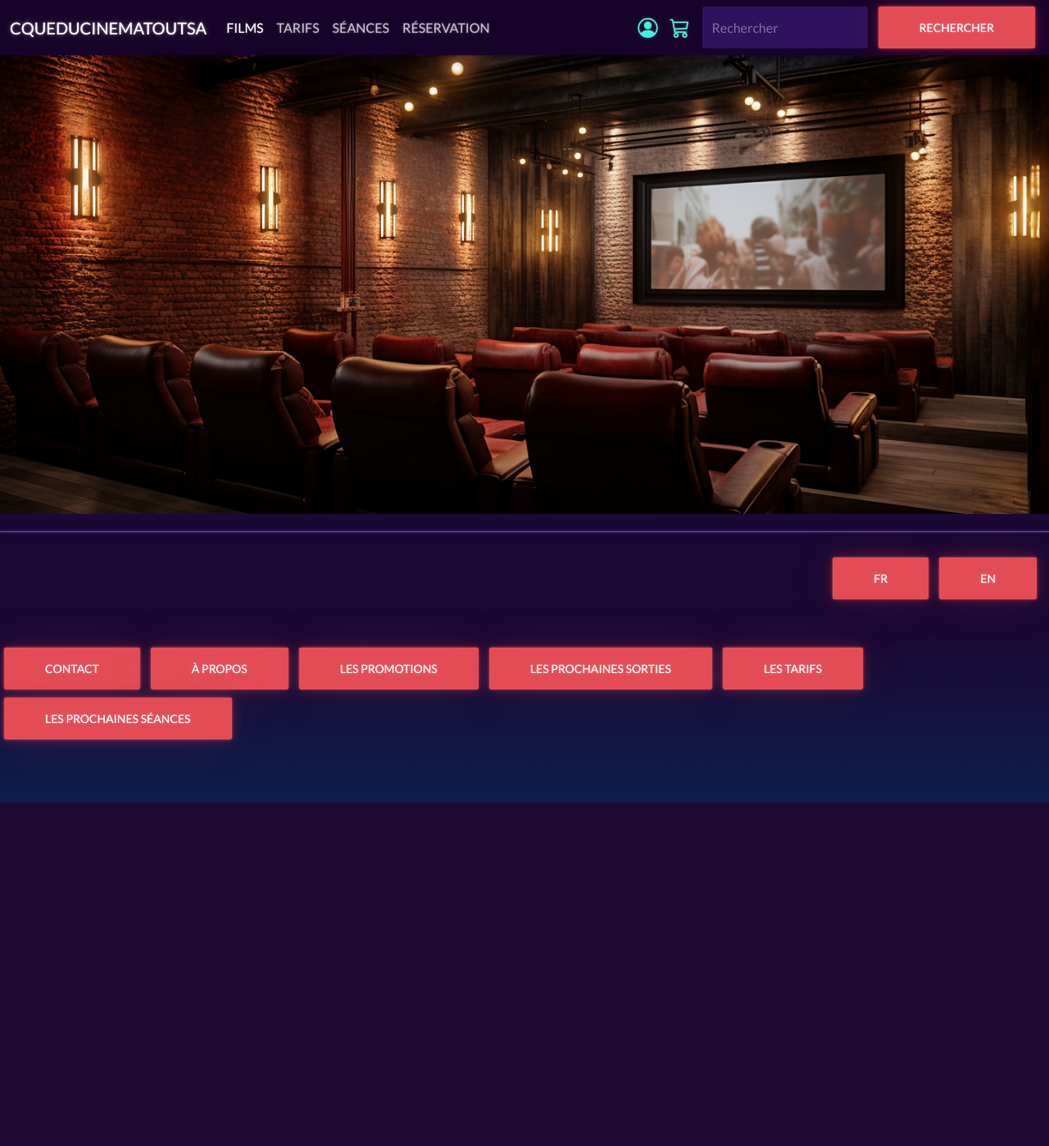
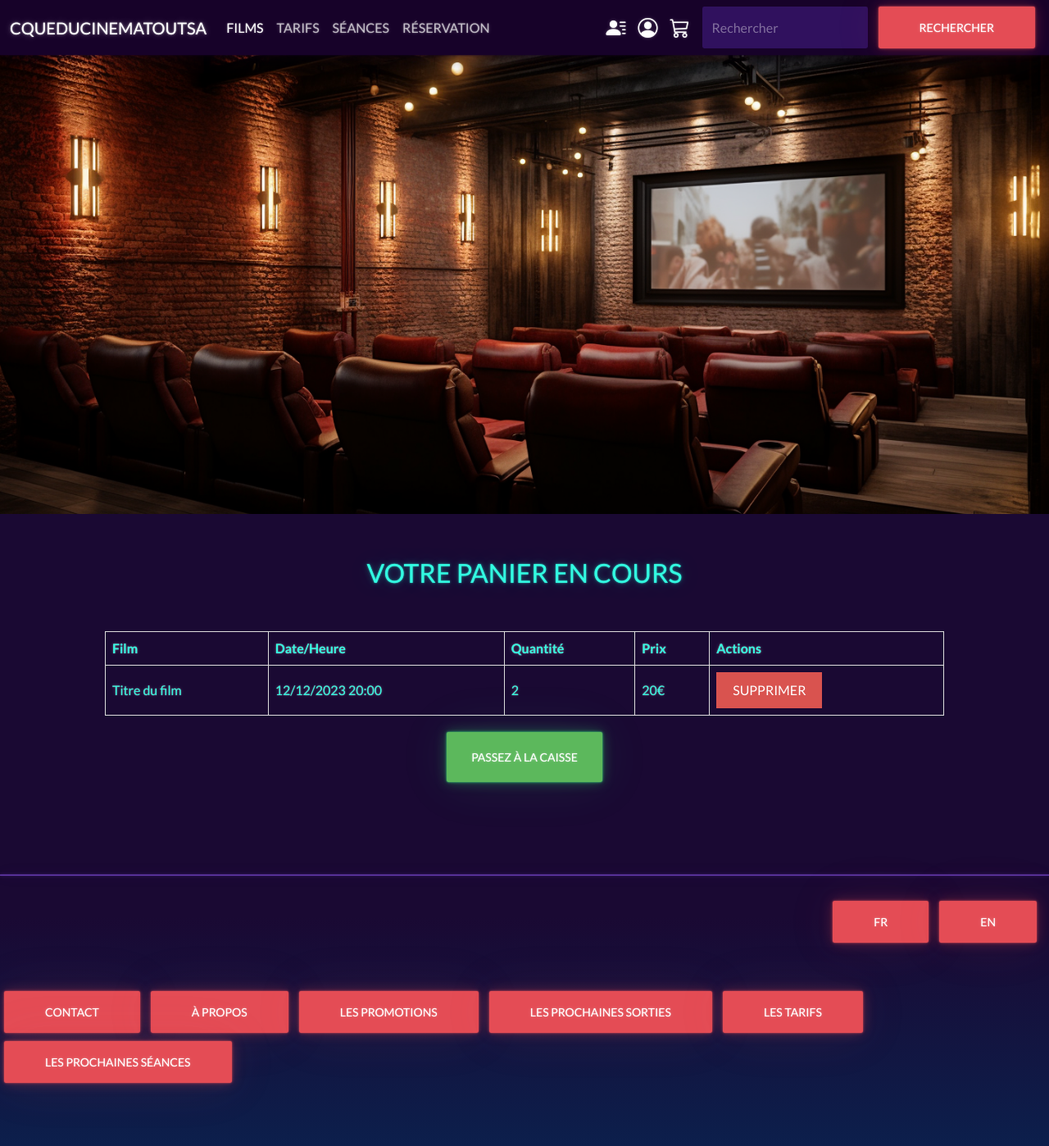
Before and after one commit to adelille982/cqueducinematoutsa_codegit, a PHP site: page /panier.php in a window 1280 px wide. Shown: the whole page at 82% size. Before the commit the page ends 979 px from the top, so only its background shows below. Run offline with PHP 8.4, Linux system fonts and the light colour scheme.

Commit message:
sa travaille dur ici

```diff
--- a/footer.php
+++ b/footer.php
@@ -15,7 +15,7 @@
 <section class="footer-buttons">
     <div>
         <div>
-        <a href="#" class="btn btn-danger" data-bs-toggle="tooltip" data-bs-placement="left" data-bs-original-title="Tooltip on left" role="button">FR</a>
+        <a href="index.php" class="btn btn-danger" data-bs-toggle="tooltip" data-bs-placement="left" data-bs-original-title="Tooltip on left" role="button">FR</a>
         <a href="blaguekev.php" class="btn btn-danger" data-bs-toggle="tooltip" data-bs-placement="top" data-bs-original-title="Tooltip on top" role="button">EN</a>
 
         </div>
--- a/header.php
+++ b/header.php
@@ -36,9 +36,10 @@
           <a class="nav-link" href="reservation.php">RÉSERVATION</a>
         </li>
       </ul>
+      <a href="compte_utilisateur.php"class="bi bi-person-lines-fill"></a>
+      <a href="connexion_utlisateur.php" class="bi bi-person-circle"></a>
+      <a href="panier.php" class="bi bi-cart3"></a>
 
-      <i class="bi bi-person-circle"></i>
-      <i class="bi bi-cart3"></i>
 
       <form class="d-flex">
         <input class="form-control me-sm-2" type="search" placeholder="Rechercher">
--- a/panier.php
+++ b/panier.php
@@ -2,6 +2,43 @@
     include "header.php";
 ?>
 
+<br>
+<br>
+<br>
+<br>
+<br>
+
+<h2 style="text-align: center;">VOTRE PANIER EN COURS</h2><br>
+
+<section class="panier">
+    <table>
+        <thead>
+            <tr>
+                <th>Film</th>
+                <th>Date/Heure</th>
+                <th>Quantité</th>
+                <th>Prix</th>
+                <th>Actions</th>
+            </tr>
+        </thead>
+        <tbody>
+                <!-- Les lignes des articles seront ajoutées ici -->
+            <tr>
+                <td>Titre du film</td>
+                <td>12/12/2023 20:00</td>
+                <td>2</td>
+                <td>20€</td>
+                <td><button>SUPPRIMER</button></td>
+            </tr>
+                <!-- Répétez les lignes pour chaque article dans le panier -->
+        </tbody>
+    </table>
+<div class="validation-panier" style="text-align: center;">
+    <button type="button" class="btn btn-success">PASSEZ À LA CAISSE</button>
+</div>
+
+</section>
+
 <?php
     include "footer.php";
 ?>
--- a/style.css
+++ b/style.css
@@ -1,5 +1,11 @@
 /* _______________________________________________________________________________________partie css page index___________________________________________________ */
 /* ----------------------partie css header */
+
+/* css des icones panier/compte */
+.bi {
+    color: white;
+
+}
 
 .bi
 {
@@ -109,7 +115,8 @@ footer {
     flex-wrap: wrap; /* Permet de passer à la ligne si nécessaire */
 }
 
-.image-container2 {
+.image-container2
+{
     width: 20%; /* La largeur du conteneur */
     padding-bottom: 20%; /* Assurez que ceci est égal à la largeur pour créer un cercle */
     position: relative;
@@ -118,7 +125,8 @@ footer {
     overflow: hidden; /* Important pour rogner les bords de l'image */
 }
 
-.image-container2 img {
+.image-container2 img
+{
     position: absolute; /* Positionnement absolu par rapport au conteneur */
     top: 50%; /* Centre l'image verticalement */
     left: 50%; /* Centre l'image horizontalement */
@@ -128,4 +136,95 @@ footer {
     object-fit: cover; /* S'assure que l'image couvre le conteneur */
 }
 
-/* _______________________________________________________________________________________partie css index___________________________________________________ */
+/* _______________________________________________________________________________________partie css page tarif___________________________________________________ */
+
+
+.section_index-tarif1
+{
+    margin-left: 100px;
+}
+
+.section_index-tarif2 > div
+{
+    display: flex; /* Ajoutez cette propriété pour aligner horizontalement */
+    justify-content: center; /* Centre les éléments horizontalement */
+    flex-wrap: wrap; /* Permet de passer à la ligne si nécessaire */
+}
+
+.image-container_tarif
+{
+    width: 30%; /* Ajusté pour trois images sur une ligne */
+    overflow: hidden;
+    padding-bottom: 2%;
+    position: relative;
+    margin: 10px; /* Ajustez selon vos besoins */
+}
+
+.image-container_tarif img
+{
+    width: 100%;
+    height: auto; /* Modifiez pour 'auto' pour conserver le ratio d'aspect */
+    object-fit: cover;
+    border-radius: 15px; /* Ajoutez cette ligne pour des bords arrondis */
+}
+
+/* _______________________________________________________________________________________partie css page panier___________________________________________________ */
+
+.panier
+{
+    width: 80%;
+    margin: 20px auto;
+}
+
+table
+{
+    width: 100%;
+    border-collapse: collapse;
+}
+
+table, th, td
+{
+    border: 1px solid #ddd;
+}
+
+th, td
+{
+    text-align: left;
+    padding: 8px;
+}
+
+th
+{
+    background-color: rgb(58, 18, 49), 0.301;
+}
+
+tr:nth-child(even)
+{
+    background-color: #eee;
+}
+
+button
+{
+    background-color: #d9534f;
+    color: white;
+    border: none;
+    padding: 10px 20px;
+    cursor: pointer;
+}
+
+button:hover {
+    background-color: #c9302c;
+}
+
+.btn-success {
+    background-color: #5cb85c;
+    color: white;
+    border: none;
+    padding: 20px 30px;
+    cursor: pointer;
+    margin-top: 20px;
+}
+
+.btn-success:hover {
+    background-color: #4cae4c;
+}
```
Also changed, not shown: compte_utilisateur.php (+21 -0 lines), connexion_utlisateur.php (+31 -0 lines), seance.php (+30 -0 lines), tarif.php (+23 -0 lines).
